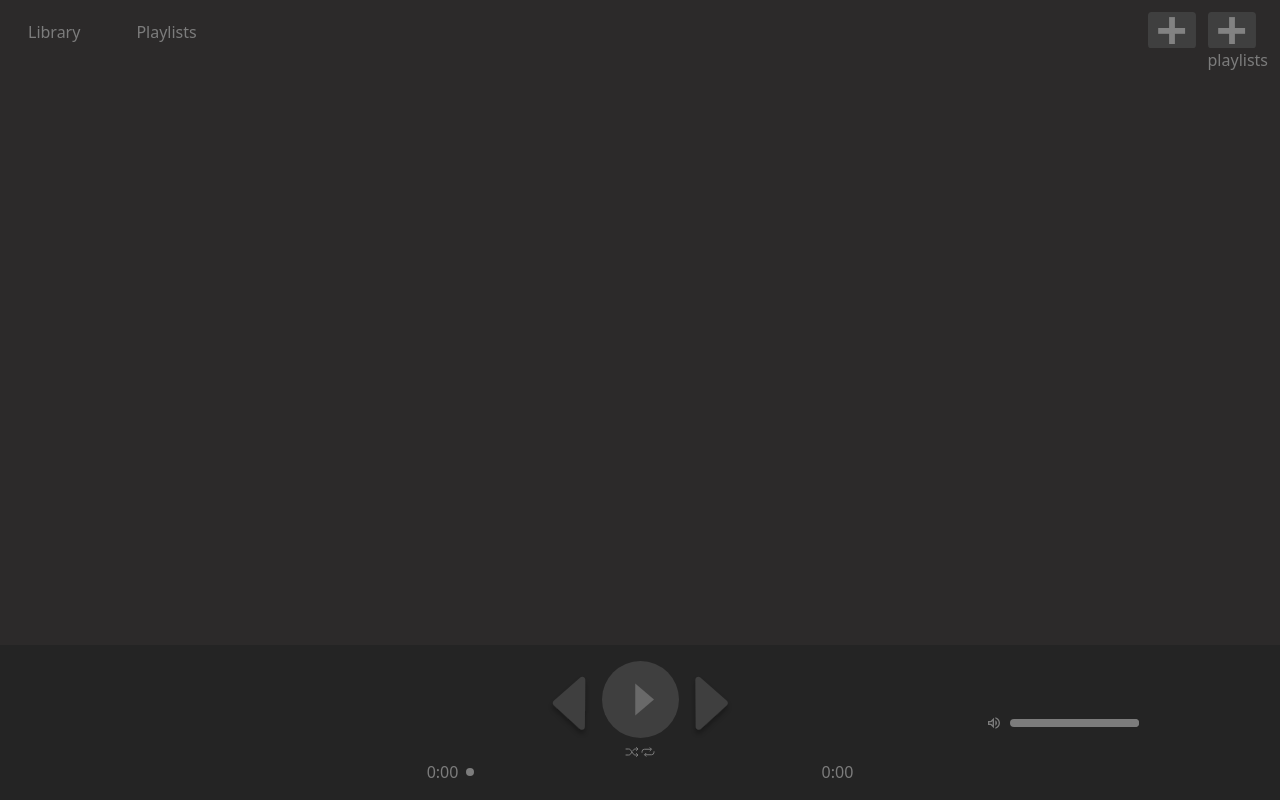
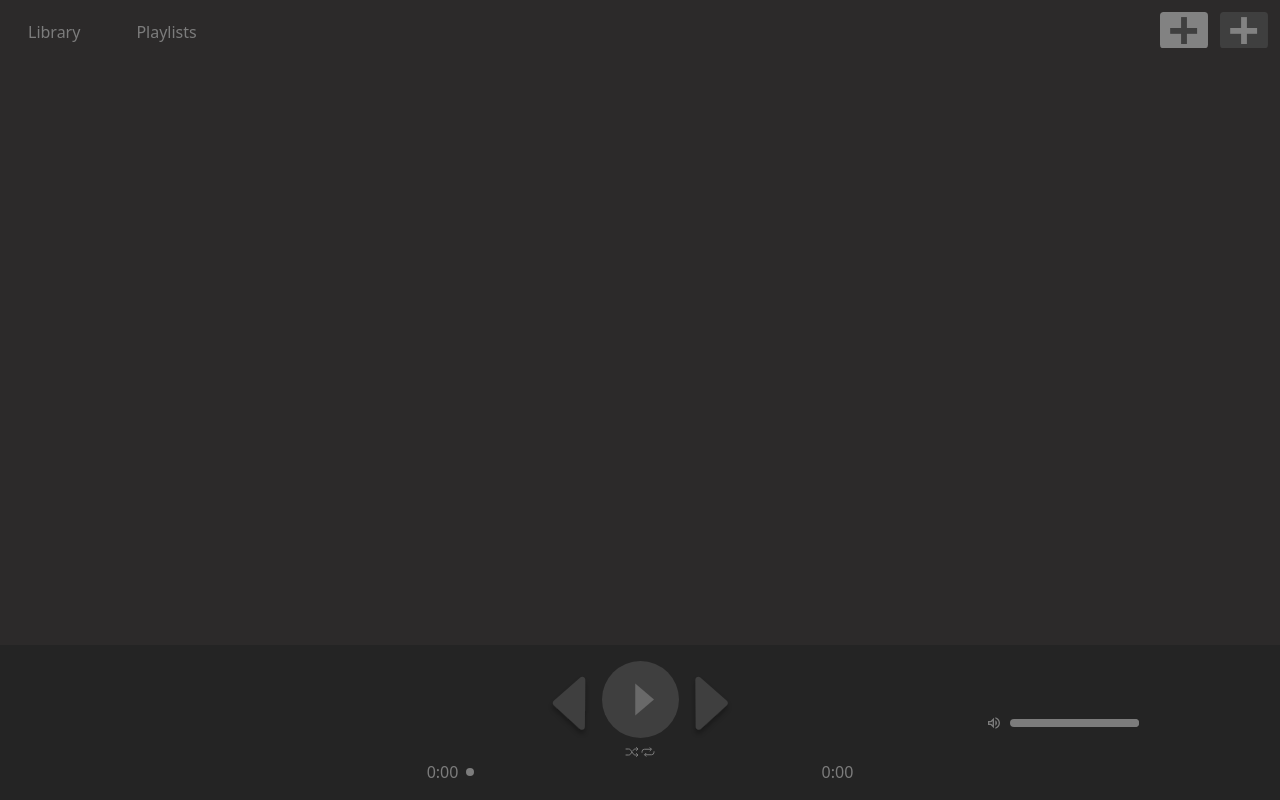
Before and after one commit to crichmond-clark/askeladd-media-player, a React (Vite) app in the folder app/: page / in a window 1280 px wide. Built offline with nearby package versions, Linux system fonts and the light colour scheme.

Commit message:
change button colours for adding songs and make song area scrollable

```diff
--- a/app/src/components/AddSongs.tsx
+++ b/app/src/components/AddSongs.tsx
@@ -75,15 +75,15 @@ export function AddSongs() {
             fill="none"
             xmlns="http://www.w3.org/2000/svg"
           >
-            <rect width="66" height="50" rx="5" fill="#3F3F3F" />
-            <rect x="29" y="7" width="8" height="37" fill="#828282" />
+            <rect width="66" height="50" rx="5" fill="#828282" />
+            <rect x="29" y="7" width="8" height="37" fill="#3f3f3f" />
             <rect
               x="14"
               y="30"
               width="8"
               height="37"
               transform="rotate(-90 14 30)"
-              fill="#828282"
+              fill="#3f3f3f"
             />
           </svg>
         </label>
--- a/app/src/components/Library.tsx
+++ b/app/src/components/Library.tsx
@@ -13,7 +13,10 @@ export function Library() {
   }, [parent]);
 
   return (
-    <div className="mx-2 my-12 grid place-items-center" ref={parent}>
+    <div
+      className="mx-2 my-12 grid h-screen place-items-center overflow-y-auto"
+      ref={parent}
+    >
       {songs.map((song, index) => (
         <div
           key={index}
--- a/app/src/components/Navbar.tsx
+++ b/app/src/components/Navbar.tsx
@@ -29,7 +29,6 @@ export function Navbar() {
           </div>
           <div className="m-3 ml-auto flex flex-col">
             <AddPlaylist />
-            <p>playlists</p>
           </div>
         </div>
       </div>
```
